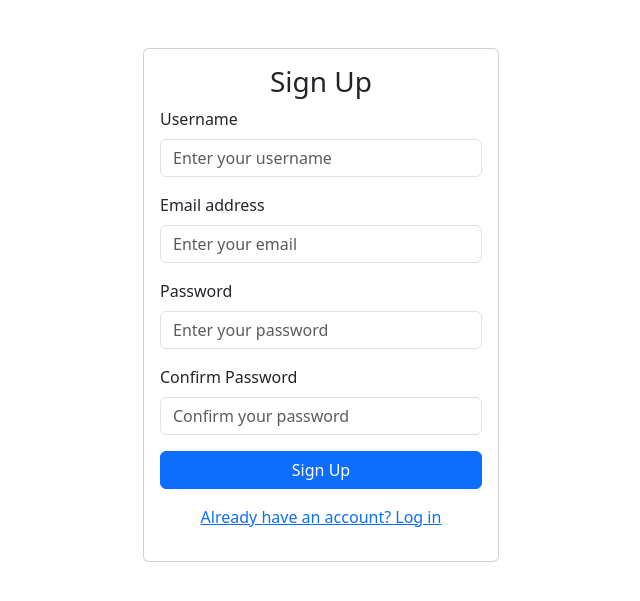
After one commit to Aayushman4725/Blog-Application-using-python-with-django, a Django app: template templates/signup.html in a window 1280 px wide. The commit adds this page. Shown: the top 601 px of the page, without its empty margins (319-959 px from the left). Run offline with Django 5.2, Linux system fonts and the light colour scheme; the template is opened without the code that fills it, so the values that code supplies are empty; some libraries are stand-ins or nearby versions.

Commit message:
added templates for login and signup

```diff
--- /dev/null
+++ b/templates/signup.html
@@ -0,0 +1,53 @@
+<!DOCTYPE html>
+<html lang="en">
+<head>
+    <meta charset="UTF-8">
+    <meta name="viewport" content="width=device-width, initial-scale=1.0">
+    <title>Sign Up Page</title>
+    <!-- Bootstrap CSS -->
+    <link href="https://maxcdn.bootstrapcdn.com/bootstrap/5.3.0/css/bootstrap.min.css" rel="stylesheet">
+    <link href="https://cdn.jsdelivr.net/npm/bootstrap@5.3.3/dist/css/bootstrap.min.css" rel="stylesheet" integrity="sha384-QWTKZyjpPEjISv5WaRU9OFeRpok6YctnYmDr5pNlyT2bRjXh0JMhjY6hW+ALEwIH" crossorigin="anonymous">
+    <script src="https://cdn.jsdelivr.net/npm/bootstrap@5.3.3/dist/js/bootstrap.bundle.min.js" integrity="sha384-YvpcrYf0tY3lHB60NNkmXc5s9fDVZLESaAA55NDzOxhy9GkcIdslK1eN7N6jIeHz" crossorigin="anonymous"></script>
+</head>
+<body>
+    <div class="container">
+        <div class="row justify-content-center">
+            <div class="col-md-6 col-lg-4">
+                <div class="card mt-5">
+                    <div class="card-body">
+                        <h3 class="card-title text-center">Sign Up</h3>
+                        <form method="POST">
+                            {% csrf_token %}
+                            <div class="mb-3">
+                                <label for="username" class="form-label">Username</label>
+                                <input type="text" name="username" class="form-control" id="username" placeholder="Enter your username" required>
+                            </div>
+                            <div class="mb-3">
+                                <label for="email" class="form-label">Email address</label>
+                                <input type="email" name="username" class="form-control" id="email" placeholder="Enter your email" required>
+                            </div>
+                            <div class="mb-3">
+                                <label for="password" class="form-label">Password</label>
+                                <input type="password" name="password" class="form-control" id="password" placeholder="Enter your password" required>
+                            </div>
+                            <div class="mb-3">
+                                <label for="confirm-password" class="form-label">Confirm Password</label>
+                                <input type="password" name="confirm-password" class="form-control" id="confirm-password" placeholder="Confirm your password" required>
+                            </div>
+                            <button type="submit" class="btn btn-primary w-100">Sign Up</button>
+                        </form>
+                        <p class="text-center mt-3">
+                            <a href="#">Already have an account? Log in</a>
+                        </p>
+                    </div>
+                </div>
+            </div>
+        </div>
+    </div>
+
+    <!-- Bootstrap JS and dependencies -->
+    <script src="https://code.jquery.com/jquery-3.6.0.min.js"></script>
+    <script src="https://cdnjs.cloudflare.com/ajax/libs/popper.js/2.11.6/umd/popper.min.js"></script>
+    <script src="https://maxcdn.bootstrapcdn.com/bootstrap/5.3.0/js/bootstrap.min.js"></script>
+</body>
+</html>
```
Also changed, not shown: templates/login.html (added, +52 -0 lines), templates/blog.html (line endings or trailing spaces), templates/index.html (line endings or trailing spaces).
